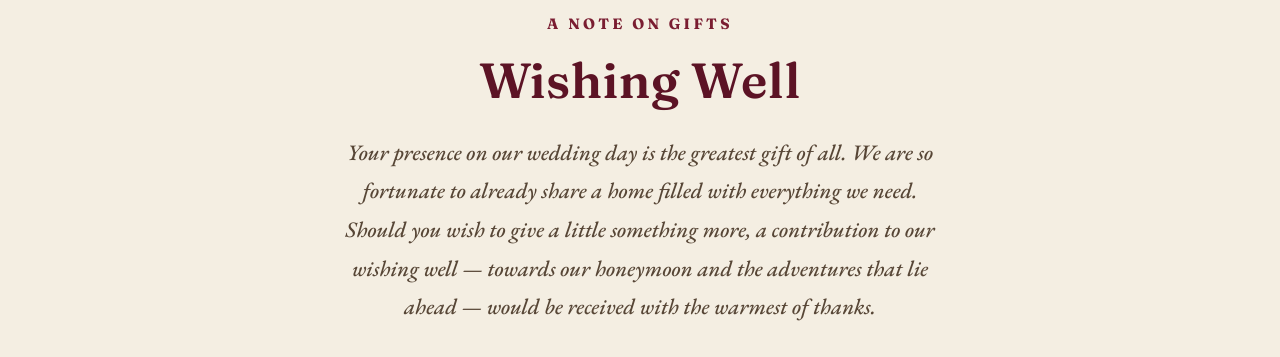
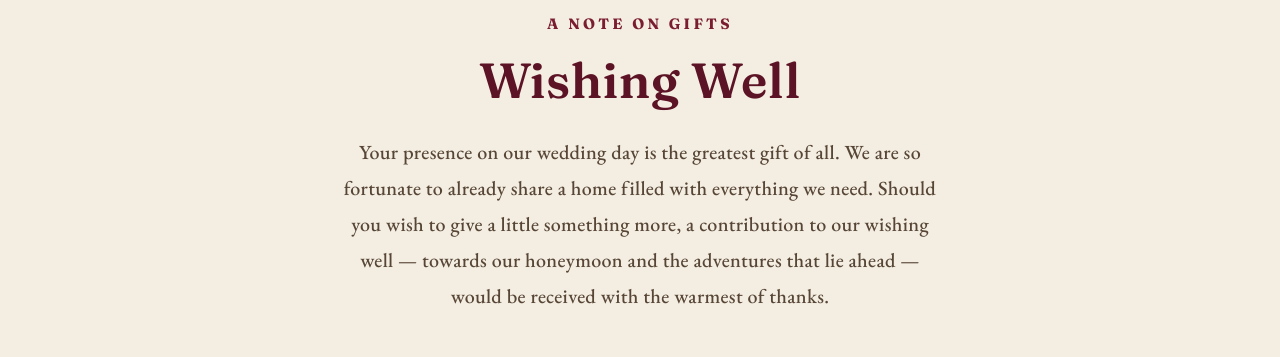
Before and after one commit to emiliatsanaktsidis1/daniel-emilia-wedding, a plain HTML site: page details.html in a window 1280 px wide. Shown: the part 980-1337 px from the top of the page. Drawn offline with nearby package versions, Linux system fonts and the light colour scheme.

Commit message:
Wishing well note: use regular body font to match the rest of the page
Co-Authored-By: Claude Opus 4.8 <noreply@anthropic.com>

```diff
--- a/details.html
+++ b/details.html
@@ -60,7 +60,7 @@
 
       <p class="eyebrow">A Note on Gifts</p>
       <h2 class="place-name">Wishing Well</h2>
-      <p class="welcome-text wish-text" style="margin-top: 1.5rem;">Your presence on our wedding day is the greatest gift of all. We are so fortunate to already share a home filled with everything we need. Should you wish to give a little something more, a contribution to our wishing well — towards our honeymoon and the adventures that lie ahead — would be received with the warmest of thanks.</p>
+      <p class="detail-text wish-text" style="margin-top: 1.5rem;">Your presence on our wedding day is the greatest gift of all. We are so fortunate to already share a home filled with everything we need. Should you wish to give a little something more, a contribution to our wishing well — towards our honeymoon and the adventures that lie ahead — would be received with the warmest of thanks.</p>
       <p class="wish-sign">Daniel &amp; Emilia</p>
     </section>
   </main>
--- a/styles.css
+++ b/styles.css
@@ -681,7 +681,7 @@ img { max-width: 100%; display: block; }
   border: 0;
   border-top: 1px solid rgba(184, 153, 95, 0.45);
 }
-.wish-text { max-width: 600px; }
+.wish-text { max-width: 600px; margin: 0 auto; }
 .wish-sign {
   font-family: 'Great Vibes', cursive;
   font-size: clamp(2.4rem, 6vw, 3.4rem);
```
